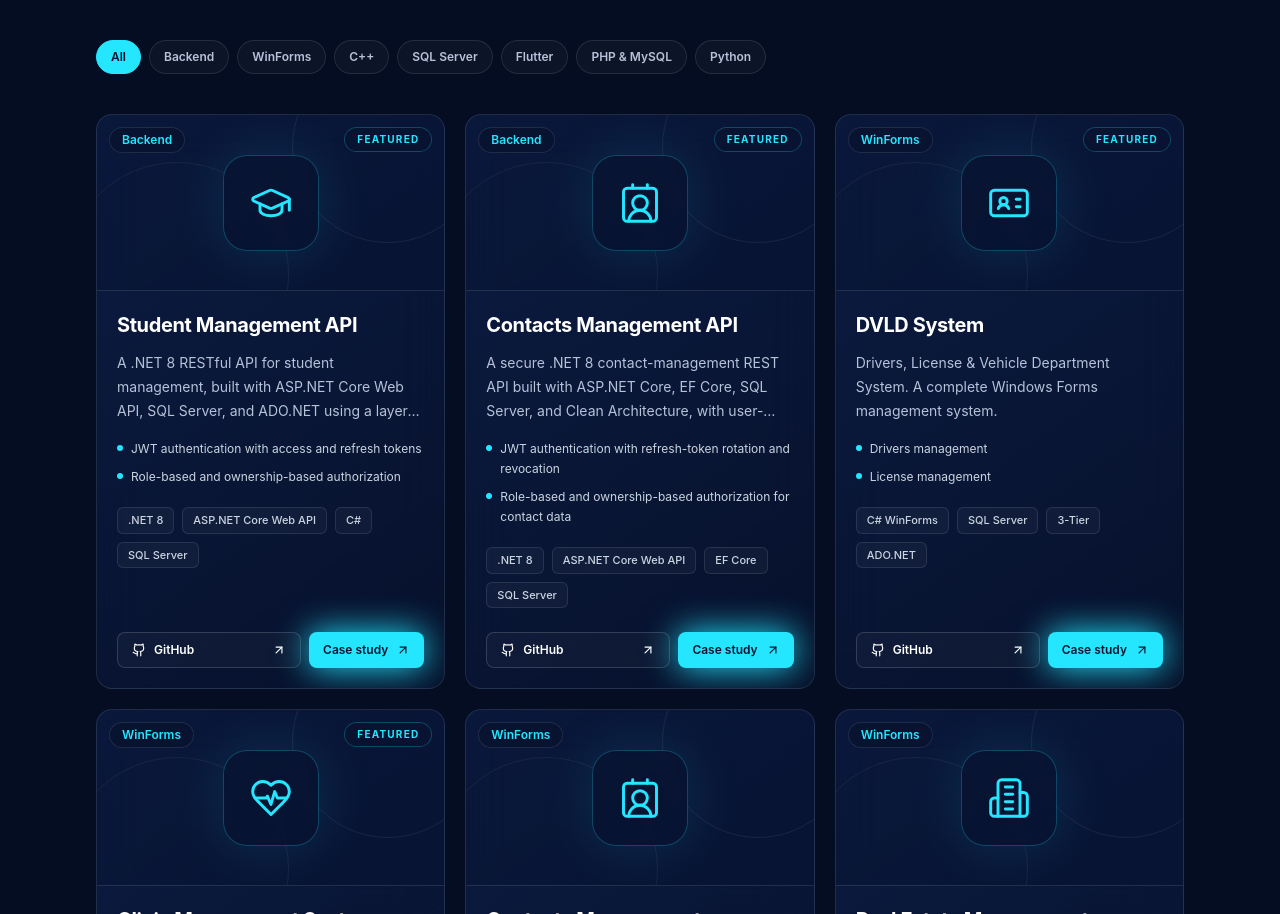
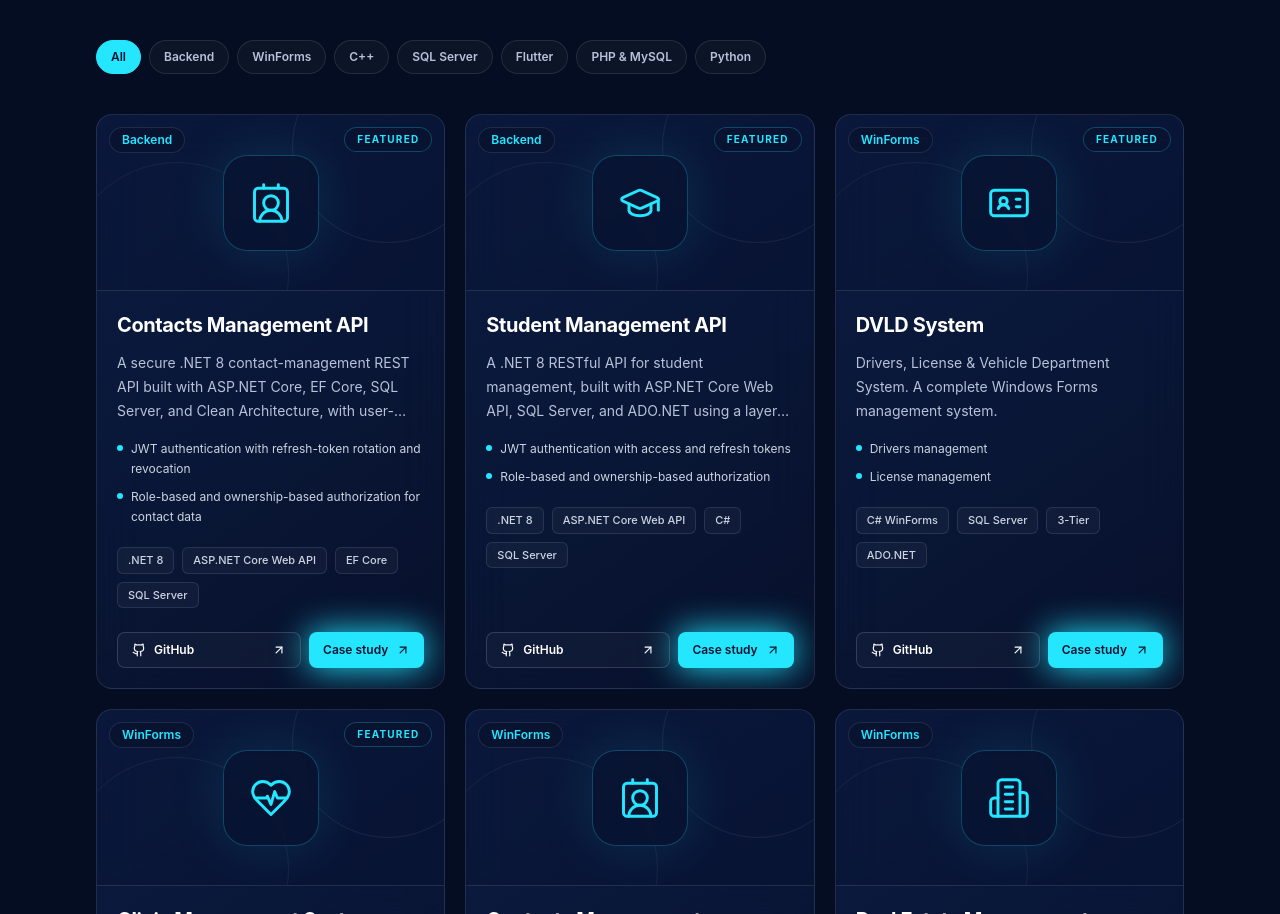
Before and after one commit to Albarafahed/my_website, a Next.js app: page / in a window 1280 px wide. Shown: the part 2836-3750 px from the top of the page. Built offline with nearby package versions, Linux system fonts and the light colour scheme.

Commit message:
Prioritize Contacts API in portfolio projects

```diff
--- a/data/projects.ts
+++ b/data/projects.ts
@@ -35,6 +35,17 @@ export interface Project {
 // Source of truth for every project and repository extracted from the legacy portfolio.
 export const projects: Project[] = [
   {
+    slug: "contacts-management-api",
+    title: "Contacts Management API",
+    category: "Backend",
+    description: "A secure .NET 8 contact-management REST API built with ASP.NET Core, EF Core, SQL Server, and Clean Architecture, with user-owned contacts and audited operations.",
+    technologies: [".NET 8", "ASP.NET Core Web API", "EF Core", "SQL Server", "Clean Architecture", "JWT", "RBAC"],
+    highlights: ["JWT authentication with refresh-token rotation and revocation", "Role-based and ownership-based authorization for contact data", "Contact and country management using application services and repositories", "Rate limiting, centralized exception handling, and secure password hashing", "Audit logs with admin-only access, filtering, and pagination", "Unit of Work, Dependency Injection, DTOs, and asynchronous EF Core operations"],
+    repository: "https://github.com/Albarafahed/ContactsSystemCleanArchitecture",
+    icon: "contacts",
+    featured: true,
+  },
+  {
     slug: "student-management-api",
     title: "Student Management API",
     category: "Backend",
@@ -43,17 +54,6 @@ export const projects: Project[] = [
     highlights: ["JWT authentication with access and refresh tokens", "Role-based and ownership-based authorization", "Login rate limiting and BCrypt password hashing", "Unit and integration tests with xUnit and Moq"],
     repository: "https://github.com/Albarafahed/StudentsApiThreeTierArchitecture",
     icon: "graduation",
-    featured: true,
-  },
-  {
-    slug: "contacts-management-api",
-    title: "Contacts Management API",
-    category: "Backend",
-    description: "A secure .NET 8 contact-management REST API built with ASP.NET Core, EF Core, SQL Server, and Clean Architecture, with user-owned contacts and audited operations.",
-    technologies: [".NET 8", "ASP.NET Core Web API", "EF Core", "SQL Server", "Clean Architecture", "JWT", "RBAC"],
-    highlights: ["JWT authentication with refresh-token rotation and revocation", "Role-based and ownership-based authorization for contact data", "Contact and country management using application services and repositories", "Rate limiting, centralized exception handling, and secure password hashing", "Audit logs with admin-only access, filtering, and pagination", "Unit of Work, Dependency Injection, DTOs, and asynchronous EF Core operations"],
-    repository: "https://github.com/Albarafahed/ContactsSystemCleanArchitecture",
-    icon: "contacts",
     featured: true,
   },
   {
```
